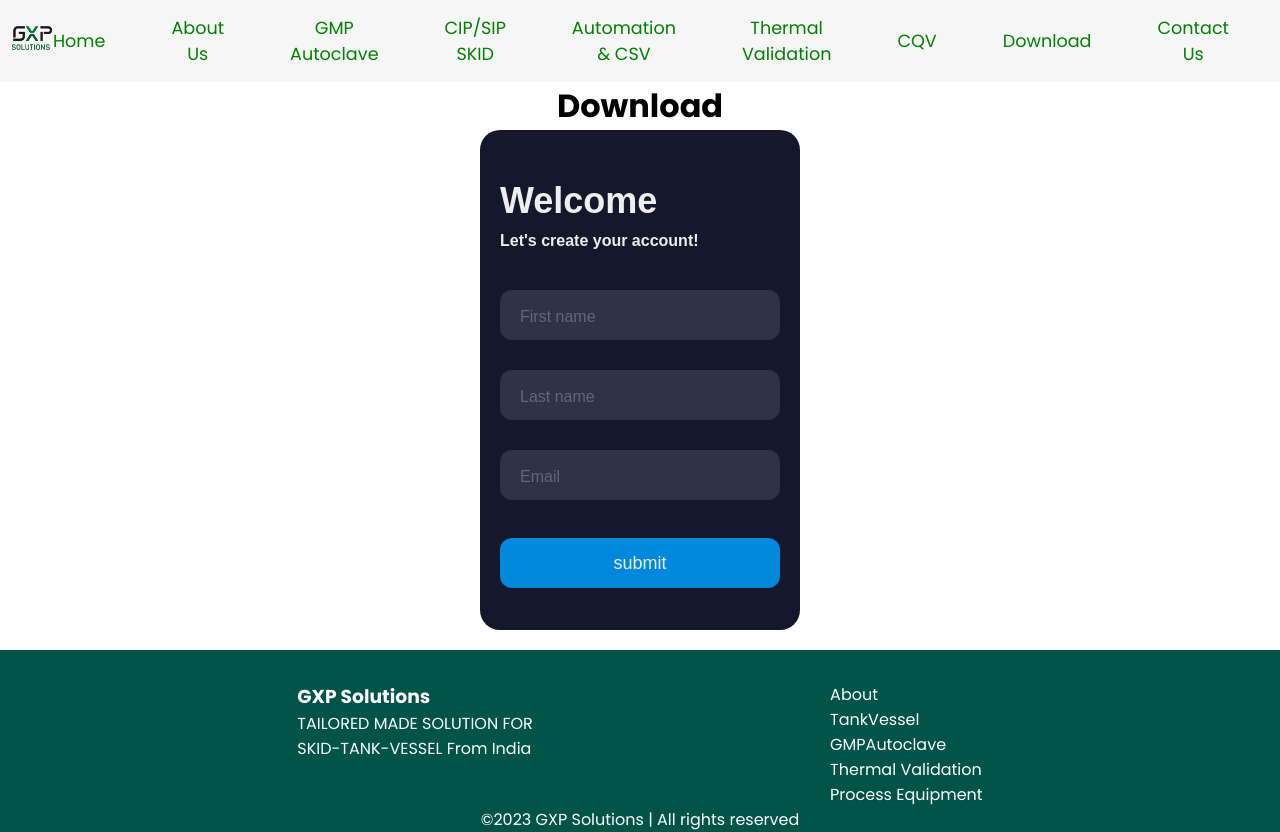
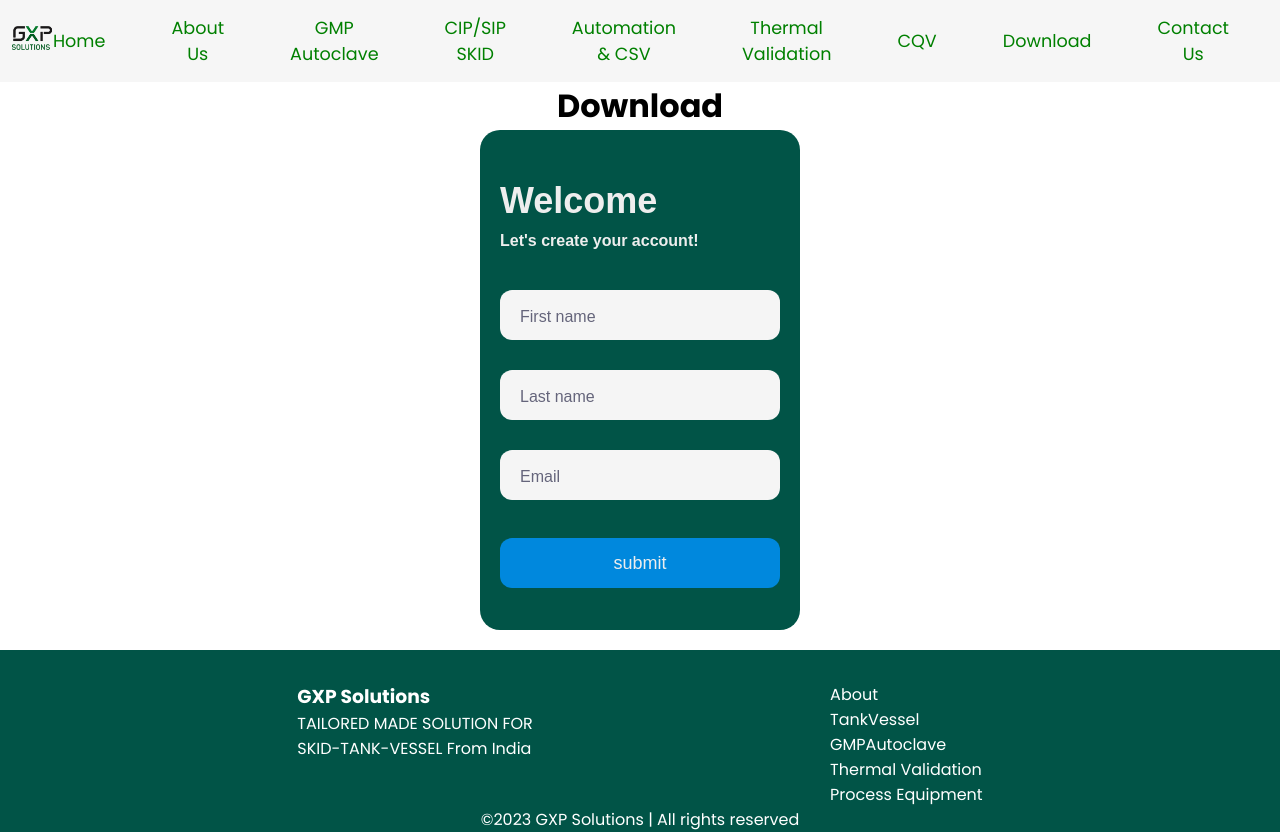
Before and after one commit to devarsh192003/GXP, a React (Create React App) app: page /Download in a window 1280 px wide. Built offline with nearby package versions, Linux system fonts and the light colour scheme.

Commit message:
devu commit

```diff
--- a/src/App.css
+++ b/src/App.css
@@ -109,9 +109,3 @@ table, th, td {
   word-spacing: 5px;
   line-height: 27px;
 }
-
-.flyer{
-  height:40vh;
-  width:100%
-
-}
--- a/src/pages/download.css
+++ b/src/pages/download.css
@@ -10,7 +10,7 @@
 
 .form {
     align-items: center;
-    background-color: #15172b;
+    background-color: #015447;
     border-radius: 20px;
     box-sizing: border-box;
     height: 500px;
@@ -49,7 +49,7 @@
   }
 
   .input {
-    background-color: #303245;
+    background-color: whitesmoke;
     border-radius: 12px;
     border: 0;
     box-sizing: border-box;
@@ -62,7 +62,7 @@
   }
 
   .cut {
-    background-color: #15172b;
+
     border-radius: 10px;
     height: 20px;
     left: 20px;
```
Also changed, not shown: src/img/sterilizer.png (added).
